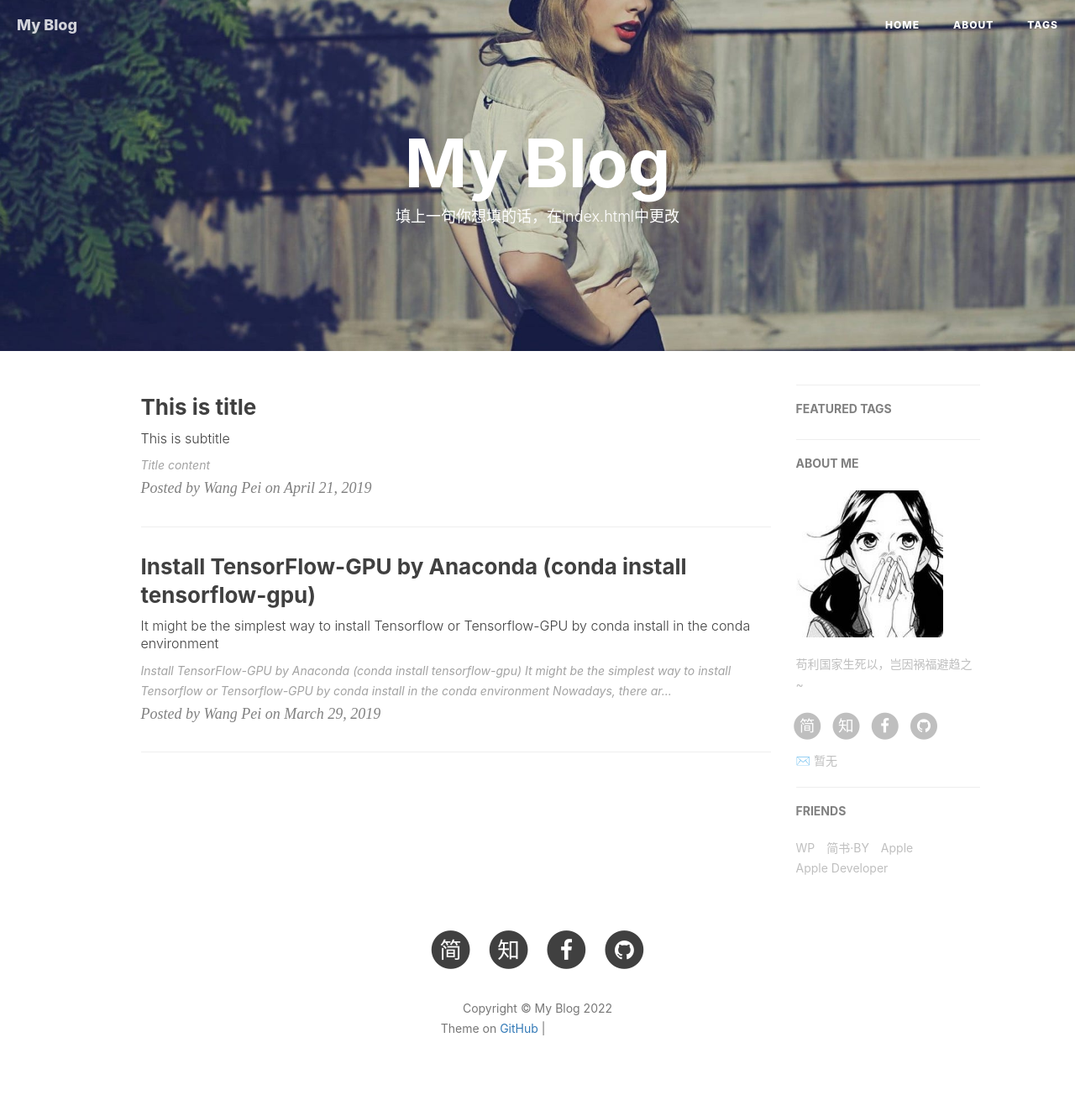
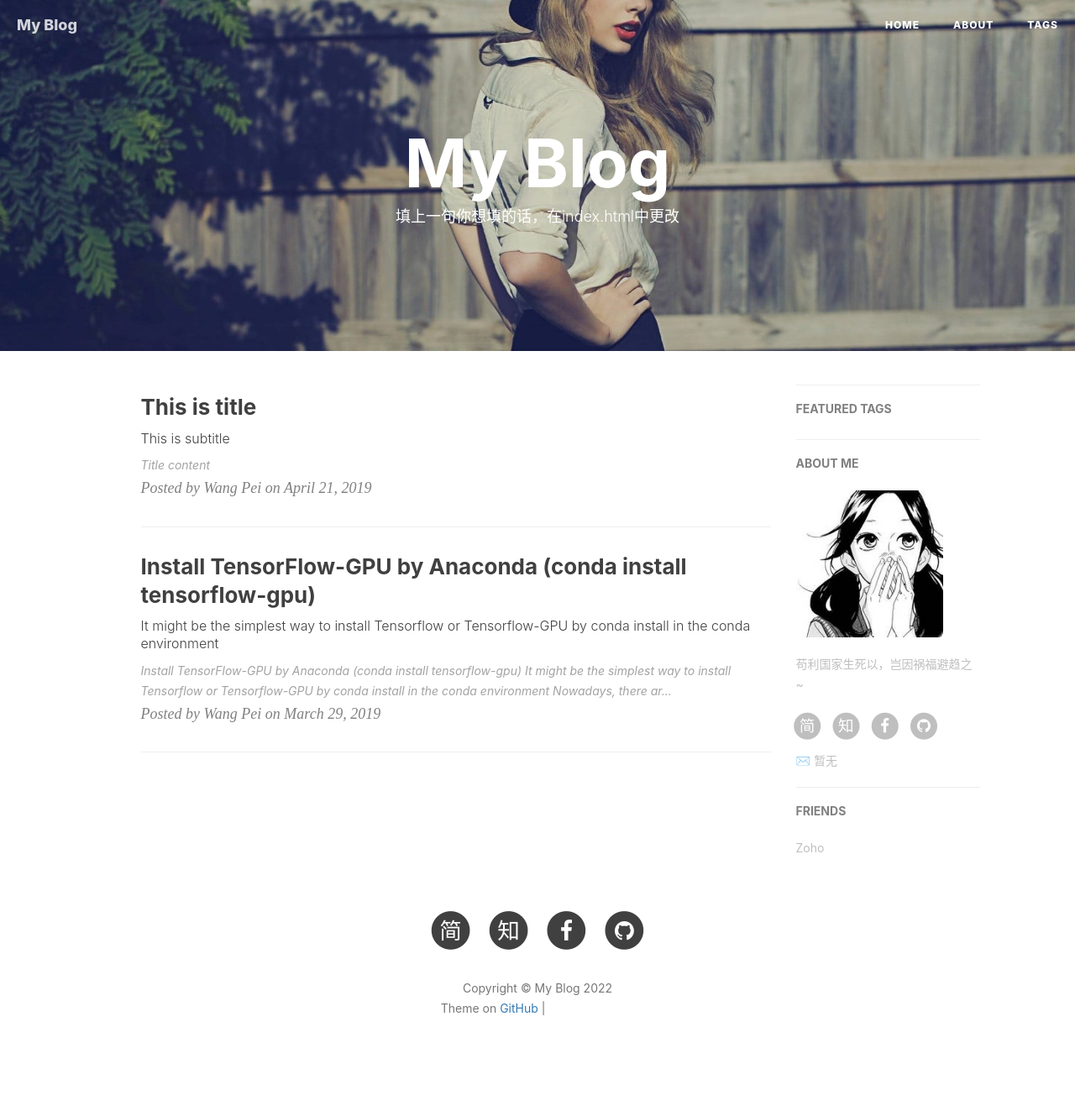
Before and after one commit to lswliusiwei/lswliusiwei.github.io, a Jekyll site: the page built from index.html, in a window 1280 px wide. Shown: the whole page at 84% size. Built offline with Jekyll 4.4.1, drawn with Linux system fonts in a browser that asks for light colours; nearby versions of some CDN libraries; the list of posts is cut into pages by our own code; comment, search, counter and statistics services are not loaded; after the commit the page ends 1305 px from its top, so only the background shows below that; grey boxes are pictures that could not be loaded.

Commit message:
Update _config.yml

```diff
--- a/_config.yml
+++ b/_config.yml
@@ -96,16 +96,7 @@ service-worker: true
 # Friends
 friends: [
     {
-        title: "WP",
-        href: "https://wangpei.ink"
-    },{
-        title: "简书·BY",
-        href: "http://www.jianshu.com/u/e71990ada2fd"
-    },{
-        title: "Apple",
-        href: "https://apple.com"
-    },{
-        title: "Apple Developer",
-        href: "https://developer.apple.com/"
+        title: "Zoho",
+        href: "https://accounts.zoho.jp/"
     }
 ]
```
